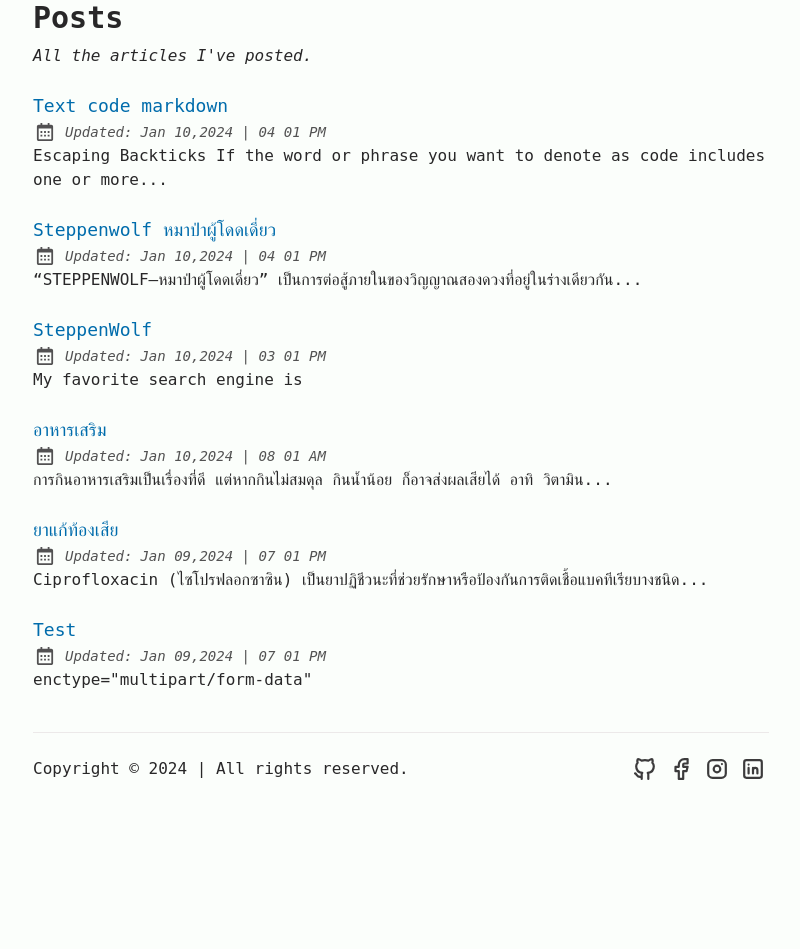
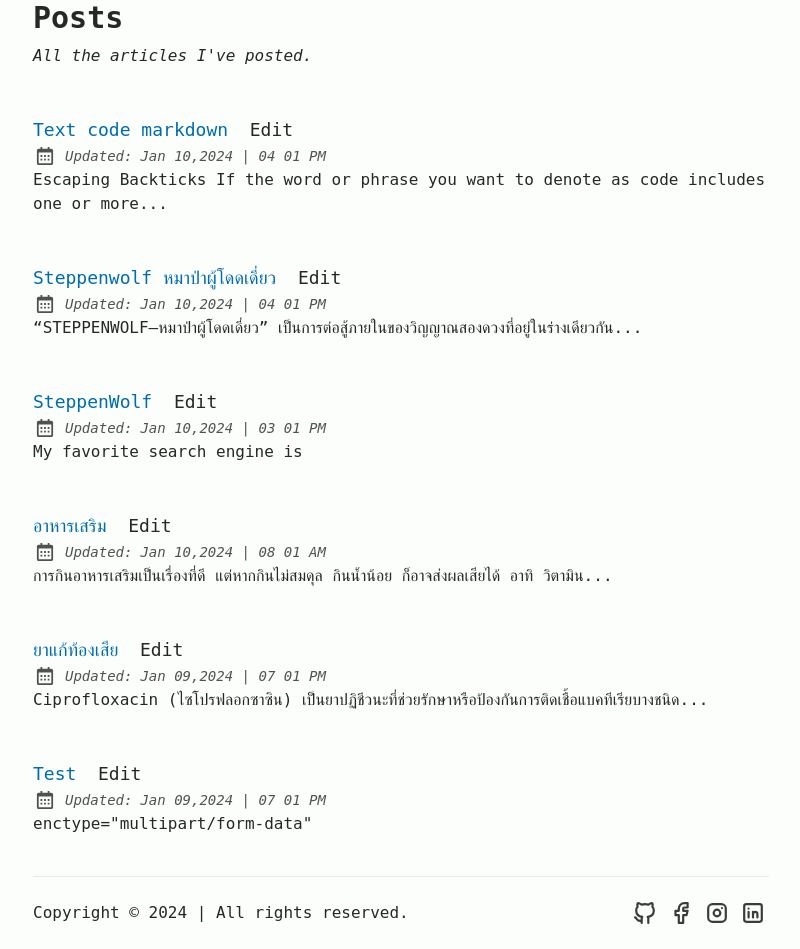
Before and after one commit to penrudee/papertexts, a Flask app: page /posts in a window 1280 px wide. Shown: the part 105-1054 px from the top of the page, without its empty margins (239-1039 px from the left). Before the commit the page ends 885 px from the top, so only its background shows below. Run offline with Flask 3, Linux system fonts and the light colour scheme; a user stored in the database is signed in.

Commit message:
edit link

```diff
--- a/app/templates/posts.html
+++ b/app/templates/posts.html
@@ -8,13 +8,22 @@
 
 <main id="main-content" class="astro-hsp6otuf">
     <h1 class="astro-hsp6otuf">Posts</h1>
+
     <p class="astro-hsp6otuf">All the articles I've posted.</p>
     <ul>
         {% for c in contents %}
         <li class="my-6"><a href="{{url_for('content',id=c.id)}}"
                 class="inline-block decoration-dashed focus-visible:no-underline focus-visible:underline-offset-0 font-medium text-lg text-skin-accent underline-offset-4">
                 <h2 style="view-transition-name:how-to-use-git-hooks-to-set-created-and-modified-dates"
-                    class="decoration-dashed font-medium text-lg hover:underline">{{c.subject}}</h2>
+                    class="decoration-dashed font-medium text-lg hover:underline">
+                    {{c.subject}}
+                    &ensp;
+                    {% if current_user.is_authenticated %}
+                    <span>
+                        <a href="{{url_for('edit',id=c.id)}}">Edit</a>
+                    </span>
+                    {% endif %}
+                </h2>
             </a>
             <div class="flex items-center opacity-80 space-x-2 undefined"><svg xmlns="http://www.w3.org/2000/svg"
                     class="inline-block fill-skin-base h-6 min-w-[1.375rem] scale-90 w-6" aria-hidden="true">
```
